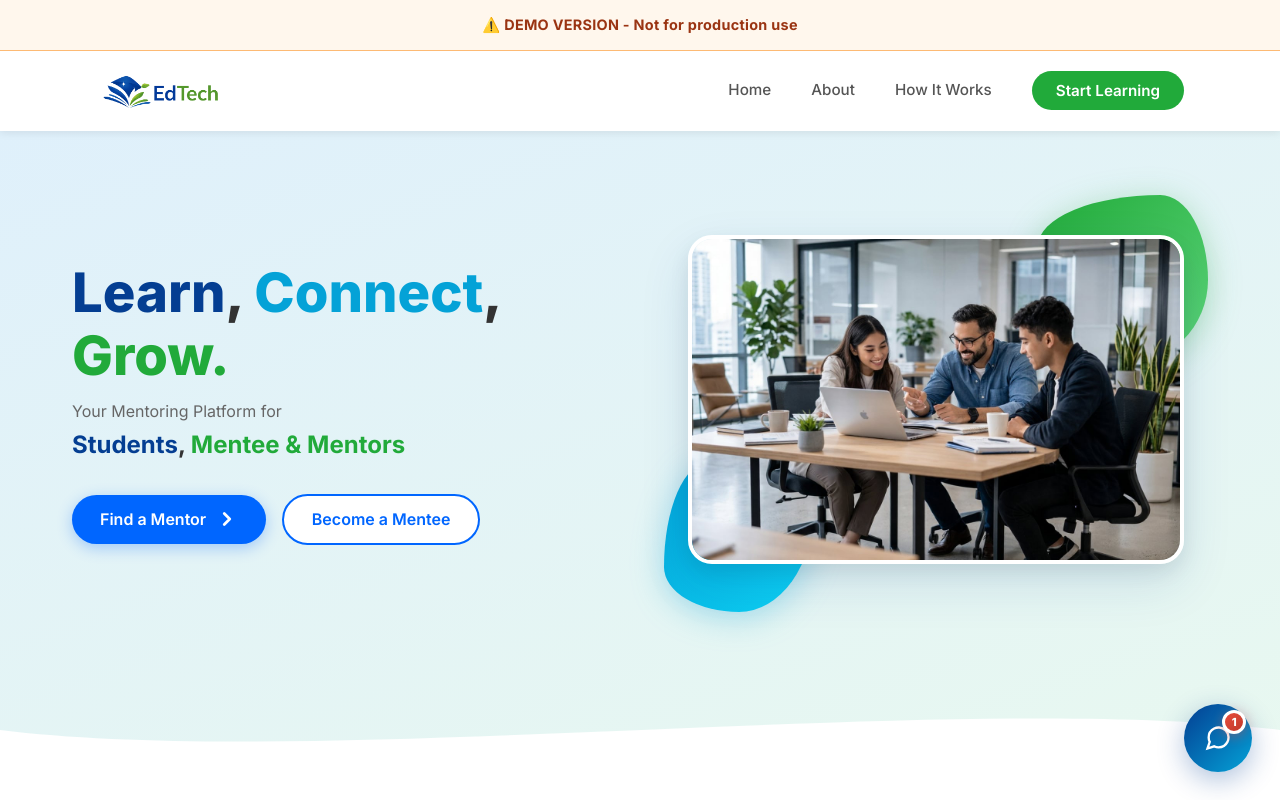
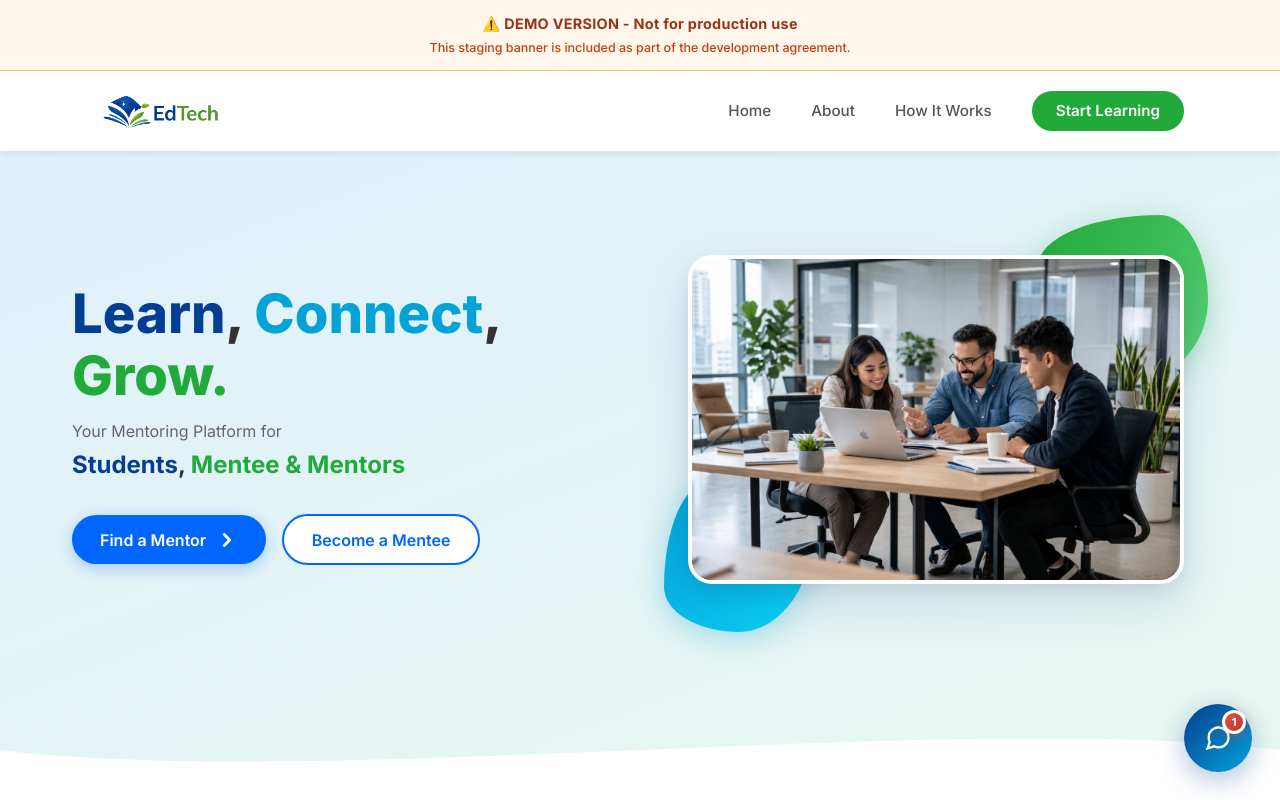
Before and after one commit to Kaizers08/Learn-Connect-Grow, an Angular app: page / in a window 1280 px wide. Shown: the top 800 px of the page. Built offline with nearby package versions, Linux system fonts and the light colour scheme.

Commit message:
STAGING BANNER

```diff
--- a/src/app/app.css
+++ b/src/app/app.css
@@ -13,6 +13,13 @@
   box-sizing: border-box;
 }
 
+.demo-watermark-content {
+  display: flex;
+  flex-direction: column;
+  align-items: center;
+  gap: 0.18rem;
+}
+
 .demo-watermark-text {
   display: inline-block;
   font-family: 'Inter', -apple-system, BlinkMacSystemFont, 'Segoe UI', sans-serif;
@@ -20,3 +27,11 @@
   font-weight: 700;
   letter-spacing: 0.02em;
 }
+
+.demo-watermark-subtext {
+  display: inline-block;
+  font-family: 'Inter', -apple-system, BlinkMacSystemFont, 'Segoe UI', sans-serif;
+  font-size: 0.78rem;
+  font-weight: 500;
+  color: #c2410c;
+}
--- a/src/app/app.html
+++ b/src/app/app.html
@@ -1,6 +1,9 @@
 @if (showDemoWatermark) {
   <div class="demo-watermark-banner" role="note" aria-label="Demo version notice">
-    <span class="demo-watermark-text">⚠️ DEMO VERSION - Not for production use</span>
+    <div class="demo-watermark-content">
+      <span class="demo-watermark-text">⚠️ DEMO VERSION - Not for production use</span>
+      <span class="demo-watermark-subtext">This staging banner is included as part of the development agreement.</span>
+    </div>
   </div>
 }
 
```
